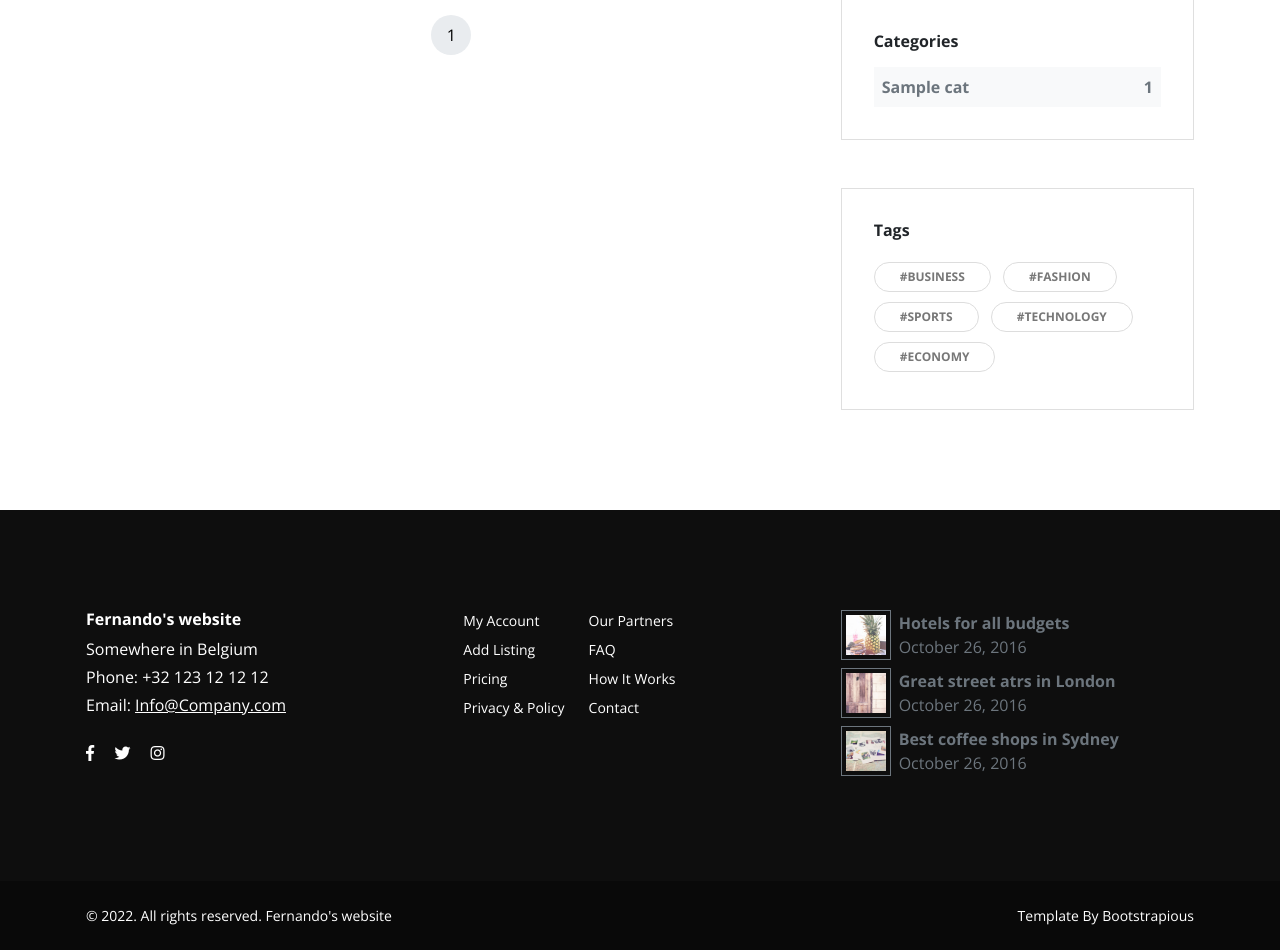
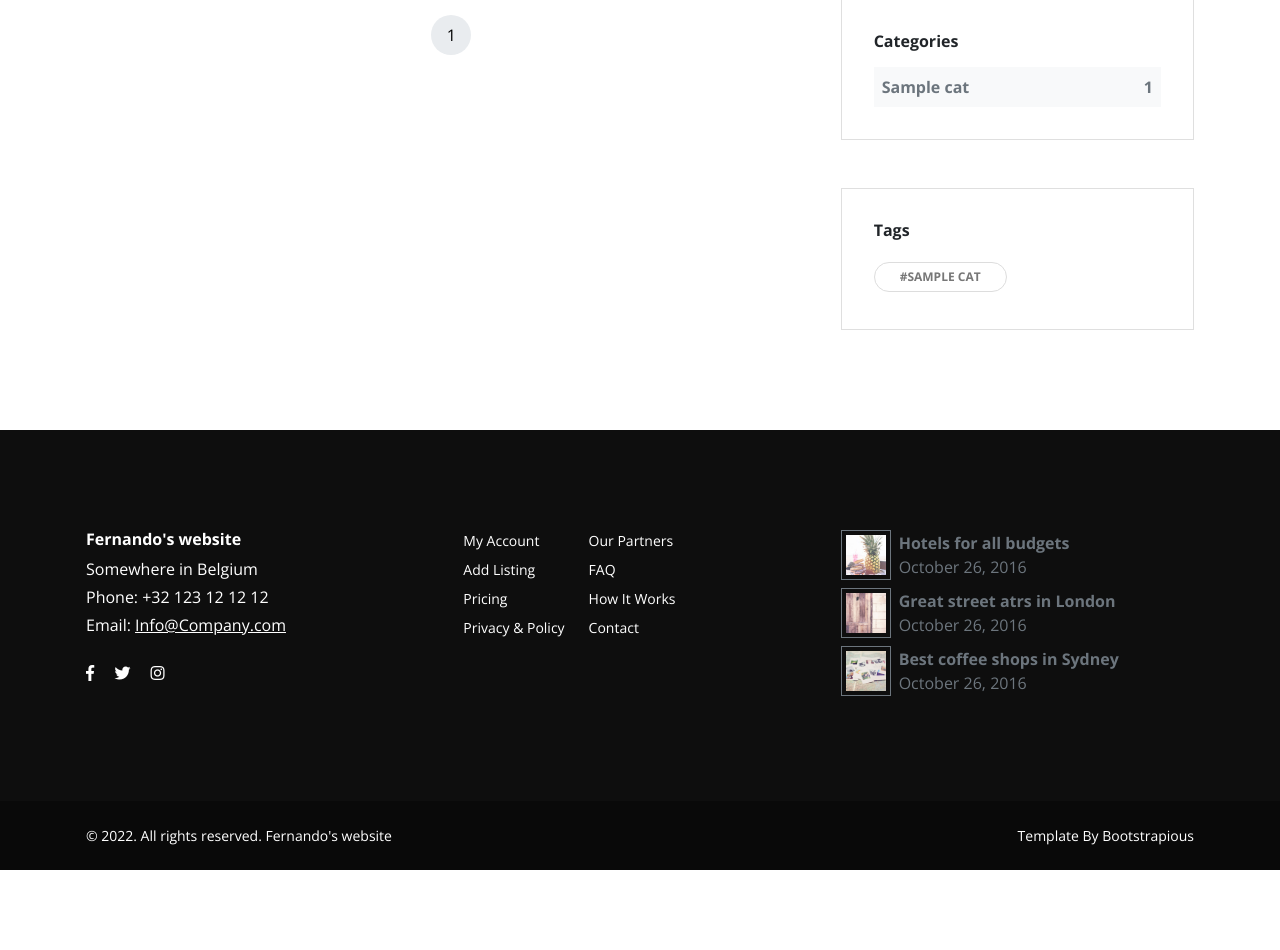
Before and after one commit to fernandeclercq/Django_Personal-Site, a Django app: template src/templates/blog.html in a window 1280 px wide. Shown: the part 582-1532 px from the top of the page. After the commit the page ends 1452 px from the top, so only its background shows below. Run offline with Django 3.2, Linux system fonts and the light colour scheme; the template is opened without the code that fills it: most values are stand-ins (such as "Sample title", 1, 10 or a date in 2020); grey boxes marked "Sample" are stand-in pictures; some libraries are stand-ins or nearby versions.

Commit message:
add tag to blog page

```diff
--- a/src/templates/blog.html
+++ b/src/templates/blog.html
@@ -105,11 +105,9 @@
               <div class="card-body">
                 <h3 class="h6 mb-3">Tags</h3>
                 <ul class="list-inline mb-0">
-                  <li class="list-inline-item"><a class="tag" href="!#">#Business </a></li>
-                  <li class="list-inline-item"><a class="tag" href="!#">#Fashion </a></li>
-                  <li class="list-inline-item"><a class="tag" href="!#">#Sports </a></li>
-                  <li class="list-inline-item"><a class="tag" href="!#">#Technology </a></li>
-                  <li class="list-inline-item"><a class="tag" href="!#">#Economy </a></li>
+                  {% for cat in category_list%}
+                  <li class="list-inline-item"><a class="tag" href="#">#{{ cat.categories__title }} </a></li>
+                  {% endfor %}
                 </ul>
               </div>
             </div>
```
